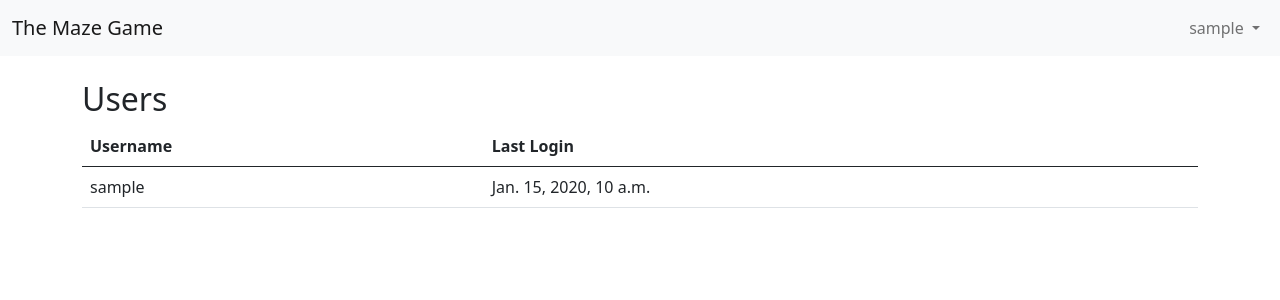
After one commit to meic/maze, a Django app: page /users/ in a window 1280 px wide. The commit adds this page. Shown: the top 300 px of the page. Run offline with Django 3.2, Linux system fonts and the light colour scheme; a user stored in the database is signed in; tables that the repository leaves empty hold one stand-in row (values such as "Sample post"); some libraries are stand-ins or nearby versions.

Commit message:
User listing

```diff
--- a/src/bookmaze/templates/bookmaze/base.html
+++ b/src/bookmaze/templates/bookmaze/base.html
@@ -32,6 +32,9 @@
                 {% if perms.maze.add_maze %}
                   <li><a class="dropdown-item" href="{% url "maze:maze_create" %}">Create Maze</a></li>
                 {% endif %}
+                {% if perms.auth.view_user %}
+                  <li><a class="dropdown-item" href="{% url "user_list" %}">Users</a></li>
+                {% endif %}
                 <li><a class="dropdown-item" href="{% url "logout" %}">Logout</a></li>
               </ul>
             </li>
--- /dev/null
+++ b/src/bookmaze/templates/bookmaze/user_list.html
@@ -0,0 +1,22 @@
+{% extends "bookmaze/base.html" %}
+
+{% block content %}
+<h2>Users</h2>
+
+<table class="table">
+    <thead>
+      <tr>
+        <th scope="col">Username</th>
+        <th scope="col">Last Login</th>
+      </tr>
+    </thead>
+    <tbody>
+    {% for user in object_list  %}
+        <tr>
+            <td>{{ user.username }}</td>
+            <td>{{ user.last_login }}</td>
+        </tr>
+    {% endfor %}
+    </tbody>
+  </table>
+{% endblock %}
--- a/src/bookmaze/urls.py
+++ b/src/bookmaze/urls.py
@@ -23,4 +23,5 @@ urlpatterns = [
     path("admin/", admin.site.urls),
     path("login/", views.LoginView.as_view(), name="login"),
     path("logout/", views.LogoutView.as_view(), name="logout"),
+    path("users/", views.UserListView.as_view(), name="user_list"),
 ]
--- a/src/bookmaze/views.py
+++ b/src/bookmaze/views.py
@@ -1,4 +1,7 @@
 from django.contrib.auth import views as auth_views
+from django.contrib.auth.mixins import PermissionRequiredMixin
+from django.contrib.auth.models import User
+from django.views.generic.list import ListView
 
 from .forms import AuthenticationForm
 
@@ -10,3 +13,9 @@ class LoginView(auth_views.LoginView):
 
 class LogoutView(auth_views.LogoutView):
     template_name = "bookmaze/logout.html"
+
+
+class UserListView(PermissionRequiredMixin, ListView):
+    permission_required = ("auth.view_user",)
+    template_name = "bookmaze/user_list.html"
+    model = User
```
